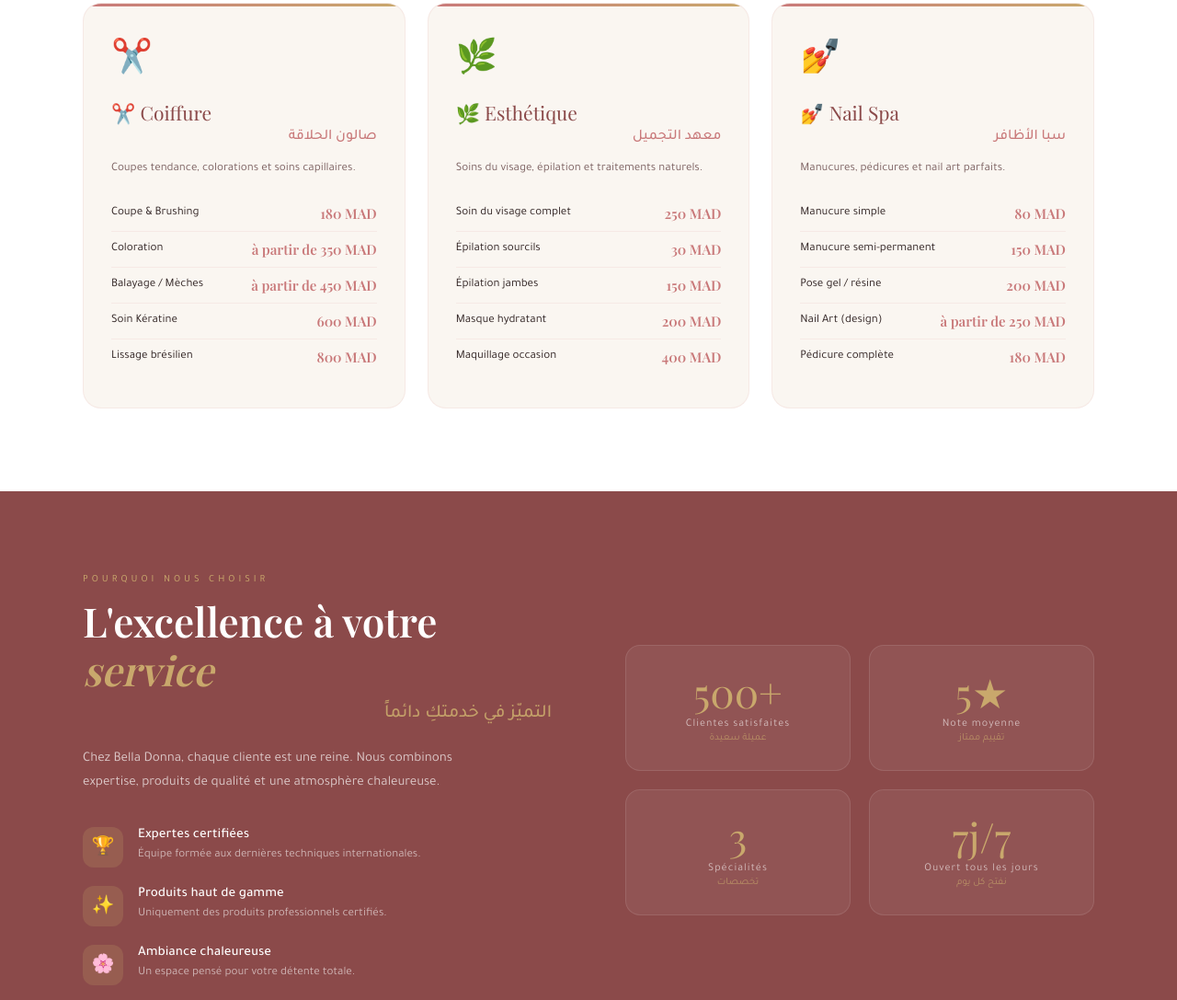
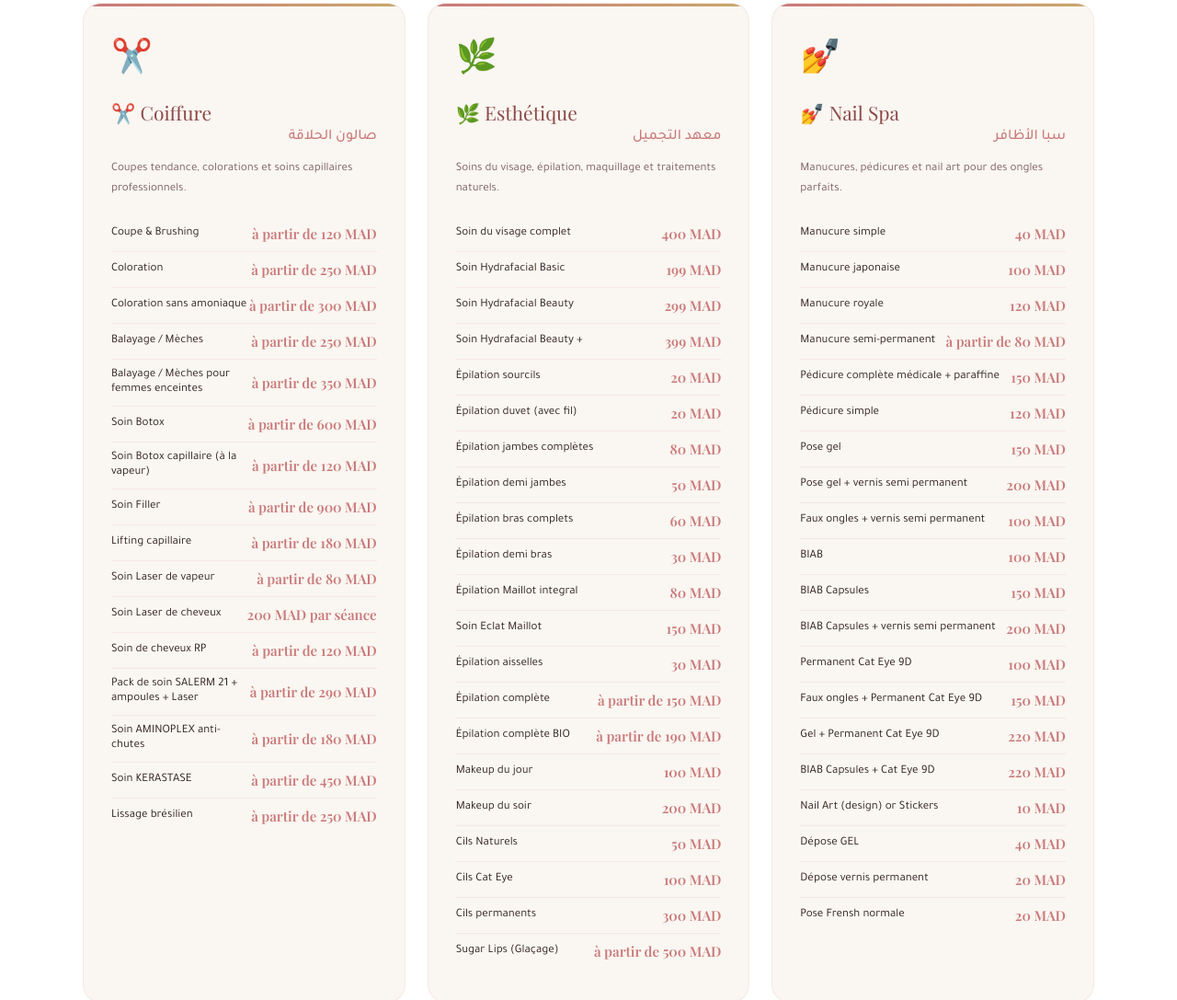
Before and after one commit to belladonnabeautyhair/belladonna-website, a plain HTML site: page index.html in a window 1280 px wide. Shown: the part 1174-2261 px from the top of the page at 92% size. Drawn offline with nearby package versions, Linux system fonts and the light colour scheme; a web font is replaced by a local one.

Commit message:
Add files via upload

```diff
--- a/index.html
+++ b/index.html
@@ -421,26 +421,68 @@
 <script>
 var ADMIN_PASS = "belladonna2025";
 var menuData = [
-  { category:"✂️ Coiffure", nameAr:"صالون الحلاقة", icon:"✂️", desc:"Coupes tendance, colorations et soins capillaires.", items:[
-    {name:"Coupe & Brushing", price:"180 MAD"},
-    {name:"Coloration", price:"à partir de 350 MAD"},
-    {name:"Balayage / Mèches", price:"à partir de 450 MAD"},
-    {name:"Soin Kératine", price:"600 MAD"},
-    {name:"Lissage brésilien", price:"800 MAD"}
+  { category:"✂️ Coiffure", nameAr:"صالون الحلاقة", icon:"✂️", desc:"Coupes tendance, colorations et soins capillaires professionnels.", items:[
+    {name:"Coupe & Brushing", price:"à partir de 120 MAD"},
+    {name:"Coloration", price:"à partir de 250 MAD"},
+    {name:"Coloration sans amoniaque", price:"à partir de 300 MAD"},
+    {name:"Balayage / Mèches", price:"à partir de 250 MAD"},
+    {name:"Balayage / Mèches pour femmes enceintes", price:"à partir de 350 MAD"},
+    {name:"Soin Botox", price:"à partir de 600 MAD"},
+    {name:"Soin Botox capillaire (à la vapeur)", price:"à partir de 120 MAD"},
+    {name:"Soin Filler", price:"à partir de 900 MAD"},
+    {name:"Lifting capillaire", price:"à partir de 180 MAD"},
+    {name:"Soin Laser de vapeur", price:"à partir de 80 MAD"},
+    {name:"Soin Laser de cheveux", price:"200 MAD par séance"},
+    {name:"Soin de cheveux RP", price:"à partir de 120 MAD"},
+    {name:"Pack de soin SALERM 21 + ampoules + Laser", price:"à partir de 290 MAD"},
+    {name:"Soin AMINOPLEX anti-chutes", price:"à partir de 180 MAD"},
+    {name:"Soin KERASTASE", price:"à partir de 450 MAD"},
+    {name:"Lissage brésilien", price:"à partir de 250 MAD"}
   ]},
-  { category:"🌿 Esthétique", nameAr:"معهد التجميل", icon:"🌿", desc:"Soins du visage, épilation et traitements naturels.", items:[
-    {name:"Soin du visage complet", price:"250 MAD"},
-    {name:"Épilation sourcils", price:"30 MAD"},
-    {name:"Épilation jambes", price:"150 MAD"},
-    {name:"Masque hydratant", price:"200 MAD"},
-    {name:"Maquillage occasion", price:"400 MAD"}
+  { category:"🌿 Esthétique", nameAr:"معهد التجميل", icon:"🌿", desc:"Soins du visage, épilation, maquillage et traitements naturels.", items:[
+    {name:"Soin du visage complet", price:"400 MAD"},
+    {name:"Soin Hydrafacial Basic", price:"199 MAD"},
+    {name:"Soin Hydrafacial Beauty", price:"299 MAD"},
+    {name:"Soin Hydrafacial Beauty +", price:"399 MAD"},
+    {name:"Épilation sourcils", price:"20 MAD"},
+    {name:"Épilation duvet (avec fil)", price:"20 MAD"},
+    {name:"Épilation jambes complètes", price:"80 MAD"},
+    {name:"Épilation demi jambes", price:"50 MAD"},
+    {name:"Épilation bras complets", price:"60 MAD"},
+    {name:"Épilation demi bras", price:"30 MAD"},
+    {name:"Épilation Maillot integral", price:"80 MAD"},
+    {name:"Soin Eclat Maillot", price:"150 MAD"},
+    {name:"Épilation aisselles", price:"30 MAD"},
+    {name:"Épilation complète", price:"à partir de 150 MAD"},
+    {name:"Épilation complète BIO", price:"à partir de 190 MAD"},
+    {name:"Makeup du jour", price:"100 MAD"},
+    {name:"Makeup du soir", price:"200 MAD"},
+    {name:"Cils Naturels", price:"50 MAD"},
+    {name:"Cils Cat Eye", price:"100 MAD"},
+    {name:"Cils permanents", price:"300 MAD"},
+    {name:"Sugar Lips (Glaçage)", price:"à partir de 500 MAD"}
   ]},
-  { category:"💅 Nail Spa", nameAr:"سبا الأظافر", icon:"💅", desc:"Manucures, pédicures et nail art parfaits.", items:[
-    {name:"Manucure simple", price:"80 MAD"},
-    {name:"Manucure semi-permanent", price:"150 MAD"},
-    {name:"Pose gel / résine", price:"200 MAD"},
-    {name:"Nail Art (design)", price:"à partir de 250 MAD"},
-    {name:"Pédicure complète", price:"180 MAD"}
+  { category:"💅 Nail Spa", nameAr:"سبا الأظافر", icon:"💅", desc:"Manucures, pédicures et nail art pour des ongles parfaits.", items:[
+    {name:"Manucure simple", price:"40 MAD"},
+    {name:"Manucure japonaise", price:"100 MAD"},
+    {name:"Manucure royale", price:"120 MAD"},
+    {name:"Manucure semi-permanent", price:"à partir de 80 MAD"},
+    {name:"Pédicure complète médicale + paraffine", price:"150 MAD"},
+    {name:"Pédicure simple", price:"120 MAD"},
+    {name:"Pose gel", price:"150 MAD"},
+    {name:"Pose gel + vernis semi permanent", price:"200 MAD"},
+    {name:"Faux ongles + vernis semi permanent", price:"100 MAD"},
+    {name:"BIAB", price:"100 MAD"},
+    {name:"BIAB Capsules", price:"150 MAD"},
+    {name:"BIAB Capsules + vernis semi permanent", price:"200 MAD"},
+    {name:"Permanent Cat Eye 9D", price:"100 MAD"},
+    {name:"Faux ongles + Permanent Cat Eye 9D", price:"150 MAD"},
+    {name:"Gel + Permanent Cat Eye 9D", price:"220 MAD"},
+    {name:"BIAB Capsules + Cat Eye 9D", price:"220 MAD"},
+    {name:"Nail Art (design) or Stickers", price:"10 MAD"},
+    {name:"Dépose GEL", price:"40 MAD"},
+    {name:"Dépose vernis permanent", price:"20 MAD"},
+    {name:"Pose Frensh normale", price:"20 MAD"}
   ]}
 ];
 var hoursData = [
```
